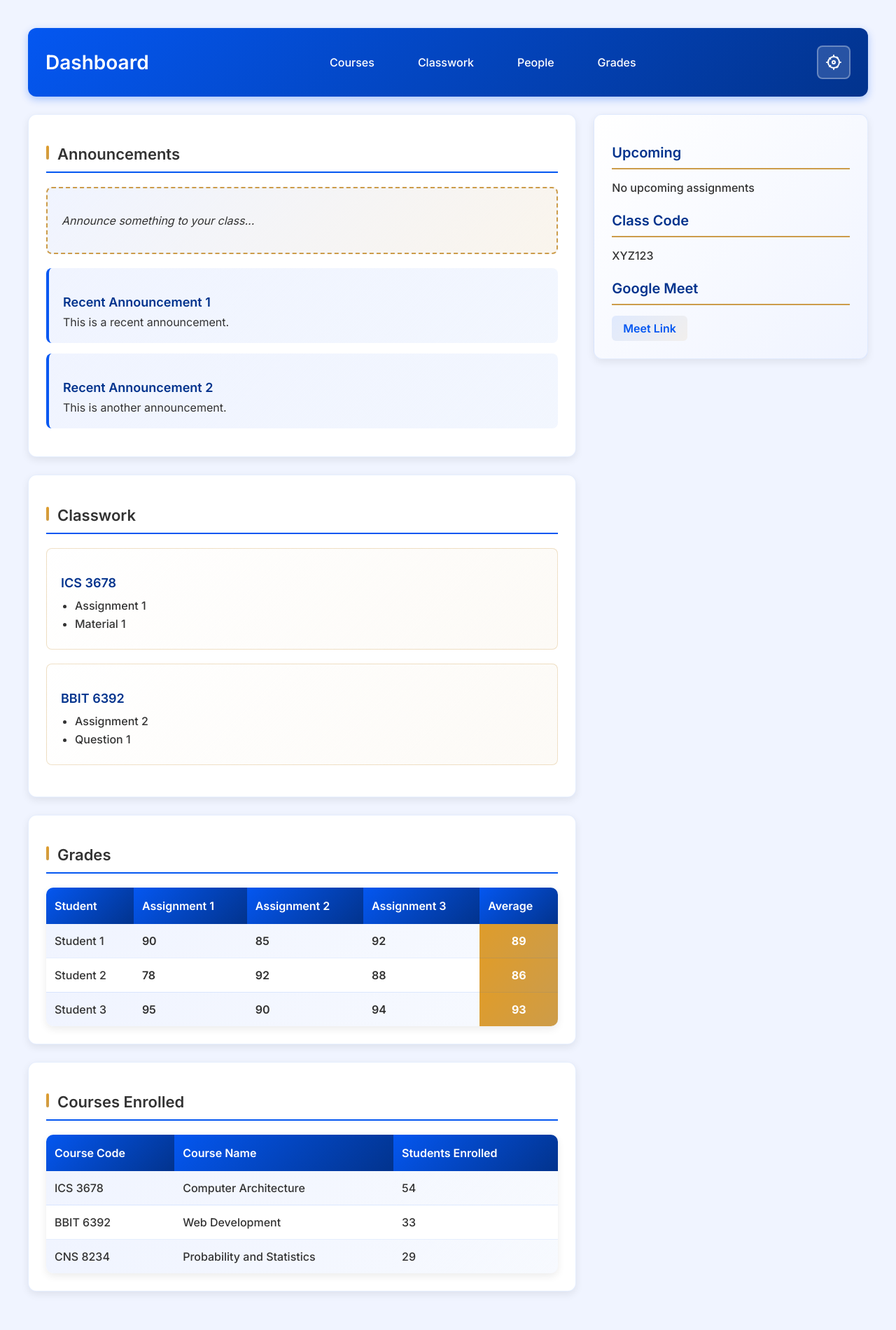
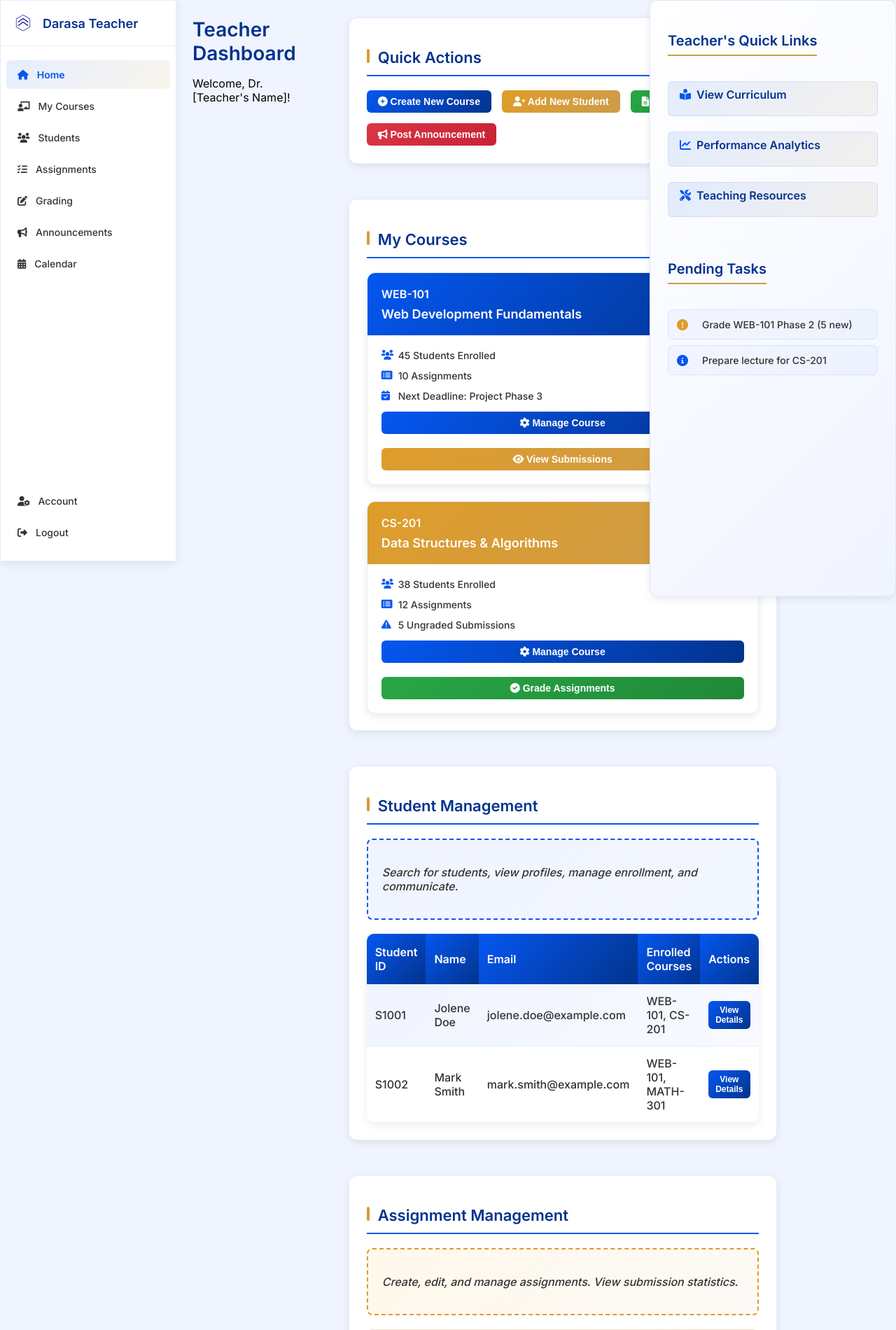
Before and after one commit to ICS2-1D/darasa, a PHP site: page /dashboard/teacher.html in a window 1280 px wide. Shown: the top 1900 px of the page at 70% size. Before the commit the page ends 1847 px from the top, so only its background shows below. Run offline with PHP 8.4, Linux system fonts and the light colour scheme.

Commit message:
new teacher dashboard

```diff
--- a/frontend-darasa/dashboard/dashboard.css
+++ b/frontend-darasa/dashboard/dashboard.css
@@ -1,4 +1,3 @@
-/* Base styles from styles.css with modifications for both teacher and student dashboards */
 
 body {
     font-family: 'Inter', sans-serif;
--- a/frontend-darasa/dashboard/teacher.html
+++ b/frontend-darasa/dashboard/teacher.html
@@ -3,141 +3,304 @@
 <head>
   <meta charset="UTF-8">
   <meta name="viewport" content="width=device-width, initial-scale=1.0">
-    <title>Darasa</title>
-    <link rel ="icon" href ="/assets/images/logo_blue.png" type="image.jpg">
+  <title>Teacher Dashboard | Darasa</title>
   <link href="https://fonts.googleapis.com/css2?family=Inter:wght@400;500;600;700&display=swap" rel="stylesheet">
-    <link rel ="stylesheet" href ="styles.css">
+  <link rel="stylesheet" href="https://cdnjs.cloudflare.com/ajax/libs/font-awesome/6.0.0/css/all.min.css">
+  <link rel="stylesheet" href="dashboard.css">
+  <link rel="icon" href="/frontend-darasa/assets/images/logo_white.png" type="image/png">
 </head>
-<body class="bg-gray-100">
-    <div class="container">
-        <header class="header">
-            <h1>Dashboard</h1>
-            <nav>
-                <a href="#">Courses</a>
-                <a href="#">Classwork</a>
-                <a href="#">People</a>
-                <a href="#">Grades</a>
+<body>
+  <div class="dashboard">
+    <div class="sidebar">
+      <div class="logo">
+        <img src="/frontend-darasa/assets/images/logo_blue.png" alt="Darasa Logo">
+        <span>Darasa Teacher</span>
+      </div>
+
+      <nav class="nav-menu">
+        <div class="nav-top">
+          <ul>
+            <li class="active">
+              <a href="#" data-page="home">
+                <i class="fas fa-home"></i>
+                <span>Home</span>
+              </a>
+            </li>
+            <li>
+              <a href="#" data-page="my-courses">
+                <i class="fas fa-chalkboard-teacher"></i>
+                <span>My Courses</span>
+              </a>
+            </li>
+            <li>
+              <a href="#" data-page="students">
+                <i class="fas fa-users"></i>
+                <span>Students</span>
+              </a>
+            </li>
+            <li>
+              <a href="#" data-page="assignments">
+                <i class="fas fa-tasks"></i>
+                <span>Assignments</span>
+              </a>
+            </li>
+            <li>
+              <a href="#" data-page="grading">
+                <i class="fas fa-edit"></i>
+                <span>Grading</span>
+              </a>
+            </li>
+            <li>
+              <a href="#" data-page="announcements">
+                <i class="fas fa-bullhorn"></i>
+                <span>Announcements</span>
+              </a>
+            </li>
+             <li>
+              <a href="#" data-page="calendar">
+                <i class="fas fa-calendar-alt"></i>
+                <span>Calendar</span>
+              </a>
+            </li>
+          </ul>
+        </div>
+
+        <div class="nav-bottom">
+          <ul>
+            <li>
+              <a href="#" data-page="account">
+                <i class="fas fa-user-cog"></i>
+                <span>Account</span>
+              </a>
+            </li>
+            <li>
+              <a href="#" data-action="logout">
+                <i class="fas fa-sign-out-alt"></i>
+                <span>Logout</span>
+              </a>
+            </li>
+          </ul>
+        </div>
       </nav>
-            <button>
-                 <svg xmlns="http://www.w3.org/2000/svg" width="24" height="24" viewBox="0 0 24 24" fill="none" stroke="currentColor" stroke-width="2" stroke-linecap="round" stroke-linejoin="round" class="lucide lucide-settings-2"><path d="M12 20a8 8 0 1 0 0-16 8 8 0 0 0 0 16z"/><path d="M12 10a2 2 0 1 0 0 4 2 2 0 0 0 0-4z"/><path d="M12 2v2"/><path d="M12 22v-2"/><path d="M18 6l-1.4-1.4"/><path d="M7.4 16.6L6 18"/><path d="M22 12h-2"/><path d="M2 12h2"/><path d="M18 18l-1.4 1.4"/><path d="M7.4 7.4L6 6"/></svg>
-            </button>
+    </div>
+
+    <div class="main-content"> <header class="student-header"> <div class="header-content">
+          <h2>Teacher Dashboard</h2>
+          <p>Welcome, Dr. [Teacher's Name]!</p> </div>
       </header>
-        <main class="main-content">
-            <div class="left-column">
+
+      <div class="dashboard-content">
         <section class="section">
-                    <h2>Announcements</h2>
-                    <div class="announcement-box">
-                         <p>Announce something to your class...</p>
-                    </div>
-                    <div class="announcement">
-                        <h3>Recent Announcement 1</h3>
-                        <p>This is a recent announcement.</p>
-                    </div>
-                    <div class="announcement">
-                        <h3>Recent Announcement 2</h3>
-                        <p>This is another announcement.</p>
+            <h2>Quick Actions</h2>
+            <div class="quick-actions-container" style="display: flex; gap: 15px; flex-wrap: wrap;">
+                <button class="view-button" style="background: linear-gradient(135deg, #0457F1, #02338D);"><i class="fas fa-plus-circle"></i> Create New Course</button>
+                <button class="view-button" style="background: linear-gradient(135deg, #df9c2a, #cc9c4a);"><i class="fas fa-user-plus"></i> Add New Student</button>
+                <button class="view-button" style="background: linear-gradient(135deg, #28a745, #218838);"><i class="fas fa-file-alt"></i> Create Assignment</button>
+                <button class="view-button" style="background: linear-gradient(135deg, #dc3545, #c82333);"><i class="fas fa-bullhorn"></i> Post Announcement</button>
             </div>
         </section>
+
         <section class="section">
-                    <h2>Classwork</h2>
-                    <div class="classwork-item">
-                        <h3>ICS 3678</h3>
-                        <ul>
-                            <li>Assignment 1</li>
-                            <li>Material 1</li>
-                        </ul>
+          <h2>My Courses</h2>
+          <div class="courses-section">
+            <div class="course-card" data-course-id="WEB-101-TEACH">
+              <div class="course-header" style="background: linear-gradient(135deg, #0457F1, #02338D);">
+                <div class="course-number">WEB-101</div>
+                <div class="course-title">Web Development Fundamentals</div>
               </div>
-                     <div class="classwork-item">
-                        <h3>BBIT 6392</h3>
-                        <ul>
-                            <li>Assignment 2</li>
-                            <li>Question 1</li>
-                        </ul>
+              <div class="course-content">
+                <div class="course-info">
+                  <i class="fas fa-users"></i>
+                  <span>45 Students Enrolled</span>
+                </div>
+                <div class="course-info">
+                  <i class="fas fa-list-alt"></i>
+                  <span>10 Assignments</span>
+                </div>
+                 <div class="course-info">
+                  <i class="fas fa-calendar-check"></i>
+                  <span>Next Deadline: Project Phase 3</span>
+                </div>
+                <button class="view-button" data-action="manage-course">
+                  <i class="fas fa-cog"></i>
+                  Manage Course
+                </button>
+                 <button class="view-button" data-action="view-submissions" style="margin-top: 8px; background: linear-gradient(135deg, #df9c2a, #cc9c4a);">
+                  <i class="fas fa-eye"></i>
+                  View Submissions
+                </button>
+              </div>
+            </div>
+
+            <div class="course-card" data-course-id="CS-201-TEACH">
+              <div class="course-header" style="background: linear-gradient(135deg, #df9c2a, #cc9c4a);">
+                <div class="course-number">CS-201</div>
+                <div class="course-title">Data Structures & Algorithms</div>
+              </div>
+              <div class="course-content">
+                <div class="course-info">
+                  <i class="fas fa-users"></i>
+                  <span>38 Students Enrolled</span>
+                </div>
+                 <div class="course-info">
+                  <i class="fas fa-list-alt"></i>
+                  <span>12 Assignments</span>
+                </div>
+                <div class="course-info">
+                  <i class="fas fa-exclamation-triangle"></i>
+                  <span>5 Ungraded Submissions</span>
+                </div>
+                <button class="view-button" data-action="manage-course">
+                  <i class="fas fa-cog"></i>
+                  Manage Course
+                </button>
+                 <button class="view-button" data-action="grade-assignments" style="margin-top: 8px; background: linear-gradient(135deg, #28a745, #218838);">
+                  <i class="fas fa-check-circle"></i>
+                  Grade Assignments
+                </button>
+              </div>
+            </div>
             </div>
         </section>
+
         <section class="section">
-                    <h2>Grades</h2>
-                    <div class="grades-container">
-                        <table class="grades-table">
-                            <thead>
+            <h2>Student Management</h2>
+            <div class="announcement-box" style="border-color: #0457F1; background: linear-gradient(135deg, #f0f4ff, rgba(4, 87, 241, 0.05));">
+                <p>Search for students, view profiles, manage enrollment, and communicate.</p>
+            </div>
+            <table class="courses-table"> <thead>
                     <tr>
-                                   <th class="px-4 py-2 text-left">Student</th>
-                                   <th class="px-4 py-2 text-left">Assignment 1</th>
-                                   <th class="px-4 py-2 text-left">Assignment 2</th>
-                                    <th class="px-4 py-2 text-left">Assignment 3</th>
-                                   <th class="px-4 py-2 text-left">Average</th>
+                        <th>Student ID</th>
+                        <th>Name</th>
+                        <th>Email</th>
+                        <th>Enrolled Courses</th>
+                        <th>Actions</th>
                     </tr>
                 </thead>
                 <tbody>
                     <tr>
-                                    <td class="border px-4 py-2">Student 1</td>
-                                    <td class="border px-4 py-2">90</td>
-                                    <td class="border px-4 py-2">85</td>
-                                     <td class="border px-4 py-2">92</td>
-                                    <td class="border px-4 py-2">89</td>
+                        <td>S1001</td>
+                        <td>Jolene Doe</td>
+                        <td>jolene.doe@example.com</td>
+                        <td>WEB-101, CS-201</td>
+                        <td><button class="view-button" style="font-size: 12px; padding: 6px 10px;">View Details</button></td>
                     </tr>
                     <tr>
-                                    <td class="border px-4 py-2">Student 2</td>
-                                    <td class="border px-4 py-2">78</td>
-                                    <td class="border px-4 py-2">92</td>
-                                     <td class="border px-4 py-2">88</td>
-                                    <td class="border px-4 py-2">86</td>
-                                </tr>
-                                 <tr>
-                                    <td class="border px-4 py-2">Student 3</td>
-                                    <td class="border px-4 py-2">95</td>
-                                    <td class="border px-4 py-2">90</td>
-                                     <td class="border px-4 py-2">94</td>
-                                    <td class="border px-4 py-2">93</td>
+                        <td>S1002</td>
+                        <td>Mark Smith</td>
+                        <td>mark.smith@example.com</td>
+                        <td>WEB-101, MATH-301</td>
+                        <td><button class="view-button" style="font-size: 12px; padding: 6px 10px;">View Details</button></td>
                     </tr>
                     </tbody>
             </table>
+        </section>
+
+        <section class="section">
+            <h2>Assignment Management</h2>
+             <div class="announcement-box" style="border-color: #df9c2a; background: linear-gradient(135deg, #fff8eb, rgba(204, 156, 74, 0.05));">
+                <p>Create, edit, and manage assignments. View submission statistics.</p>
+            </div>
+            <div class="classwork-item">
+                <h3>Recently Created Assignments</h3>
+                <ul>
+                    <li>WEB-101: Project Phase 3 - Due: June 15, 2025 (25 Submissions / 45 Students)</li>
+                    <li>CS-201: Algorithm Analysis Quiz - Due: June 10, 2025 (30 Submissions / 38 Students)</li>
+                </ul>
+                <button class="view-button" style="background: linear-gradient(135deg, #0457F1, #02338D);"><i class="fas fa-plus"></i> Create New Assignment</button>
             </div>
         </section>
-                 <section class = "section">
-                                    <h2>Courses Enrolled</h2>
-                                    <div class ="courses-container">
-                                        <table class ="courses-table">
+
+        <section class="section">
+            <h2>Grading Center</h2>
+            <div class="announcement-box" style="border-color: #28a745; background: linear-gradient(135deg, #f0fff4, rgba(40, 167, 69, 0.05));">
+                <p>Access gradebooks, input grades, and provide feedback.</p>
+            </div>
+            <table class="grades-table">
                 <thead>
                     <tr>
-                                                <th class ="border px-4 py-2">Course Code</th>
-                                                <th class ="border px-4 py-2">Course Name</th>
-                                                <th class ="border px-4 py-2">Students Enrolled</th>
+                        <th>Course</th>
+                        <th>Assignment</th>
+                        <th>Submissions to Grade</th>
+                        <th>Average Score</th>
+                        <th>Actions</th>
                     </tr>
                 </thead>
                 <tbody>
                     <tr>
-                                                    <td class ="border px-4 py-2">ICS 3678</td>
-                                                    <td class ="border px-4 py-2">Computer Architecture</td>
-                                                    <td class ="border px-4 py-2">54</td>
+                        <td>WEB-101</td>
+                        <td>Project Phase 2</td>
+                        <td>5</td>
+                        <td>85%</td>
+                        <td><button class="view-button" style="font-size: 12px; padding: 6px 10px; background: linear-gradient(135deg, #df9c2a, #cc9c4a);">Grade Now</button></td>
                     </tr>
                     <tr>
-                                                    <td class ="border px-4 py-2">BBIT 6392</td>
-                                                    <td class = "border px-4 py-2">Web Development</td>
-                                                    <td class ="border px-4 py-2">33</td>
-                                                </tr>
-                                                <tr>
-                                                    <td class ="border px-4 py-2">CNS 8234</td>
-                                                    <td class ="border px-4 py-2">Probability and Statistics</td>
-                                                    <td class ="border px-4 py-2">29</td>
+                        <td>CS-201</td>
+                        <td>Midterm Exam</td>
+                        <td>0</td>
+                        <td>78%</td>
+                        <td><button class="view-button" style="font-size: 12px; padding: 6px 10px;">View Grades</button></td>
                     </tr>
                     </tbody>
             </table>
+        </section>
+
+        <section class="section">
+          <h2>Post New Announcement</h2>
+          <div class="announcement-form">
+            <div style="margin-bottom: 15px;">
+              <label for="announcement-title" style="display: block; margin-bottom: 5px; font-weight: 500; color: #02338D;">Title:</label>
+              <input type="text" id="announcement-title" name="announcement-title" style="width: 100%; padding: 10px; border-radius: 6px; border: 1px solid rgba(4, 87, 241, 0.3); box-sizing: border-box;">
+            </div>
+            <div style="margin-bottom: 15px;">
+              <label for="announcement-content" style="display: block; margin-bottom: 5px; font-weight: 500; color: #02338D;">Content:</label>
+              <textarea id="announcement-content" name="announcement-content" rows="4" style="width: 100%; padding: 10px; border-radius: 6px; border: 1px solid rgba(4, 87, 241, 0.3); box-sizing: border-box;"></textarea>
+            </div>
+            <div style="margin-bottom: 15px;">
+              <label for="announcement-course" style="display: block; margin-bottom: 5px; font-weight: 500; color: #02338D;">Select Course(s):</label>
+              <select id="announcement-course" multiple style="width: 100%; padding: 10px; border-radius: 6px; border: 1px solid rgba(4, 87, 241, 0.3); min-height: 80px;">
+                <option value="all">All My Courses</option>
+                <option value="WEB-101">WEB-101 - Web Development</option>
+                <option value="CS-201">CS-201 - Data Structures</option>
+                </select>
+            </div>
+            <button class="view-button" style="background: linear-gradient(135deg, #0457F1, #02338D);">
+              <i class="fas fa-paper-plane"></i> Post Announcement
+            </button>
+          </div>
+        </section>
+
+      </div> </div> <div class="right-sidebar teacher-sidebar"> <div class="todo-section"> <div class="section-header">
+          <h3>Teacher's Quick Links</h3>
+        </div>
+        <div class="upcoming-list"> <a href="#" class="upcoming-item" style="text-decoration:none; display:block; margin-bottom:10px;">
+                <div class="upcoming-header"><i class="fas fa-book-reader"></i> <span class="course-code">View Curriculum</span></div>
+            </a>
+            <a href="#" class="upcoming-item" style="text-decoration:none; display:block; margin-bottom:10px;">
+                <div class="upcoming-header"><i class="fas fa-chart-line"></i> <span class="course-code">Performance Analytics</span></div>
+            </a>
+            <a href="#" class="upcoming-item" style="text-decoration:none; display:block; margin-bottom:10px;">
+                <div class="upcoming-header"><i class="fas fa-tools"></i> <span class="course-code">Teaching Resources</span></div>
+            </a>
+        </div>
       </div>
 
-                                </section>
+      <div class="upcoming-section"> <div class="section-header">
+          <h3>Pending Tasks</h3>
         </div>
-            <div class="right-column">
-                <aside class="sidebar">
-                    <h2>Upcoming</h2>
-                    <p>No upcoming assignments</p>
-                    <h2>Class Code</h2>
-                    <p>XYZ123</p>
-                    <h2>Google Meet</h2>
-                    <a href="#">Meet Link</a>
-                </aside>
+        <div class="todo-list"> <div class="todo-item">
+                <i class="fas fa-exclamation-circle" style="color: #df9c2a; margin-right: 8px;"></i>
+                <span class="todo-text">Grade WEB-101 Phase 2 (5 new)</span>
             </div>
-        </main>
+             <div class="todo-item">
+                <i class="fas fa-info-circle" style="color: #0457F1; margin-right: 8px;"></i>
+                <span class="todo-text">Prepare lecture for CS-201</span>
             </div>
+        </div>
+      </div>
+    </div>
+
+  </div>
+
   </body>
 </html>
```
Also changed, not shown: frontend-darasa/dashboard/student.html (+2 -5 lines). Lines whose indentation alone changed are shown as unchanged.
